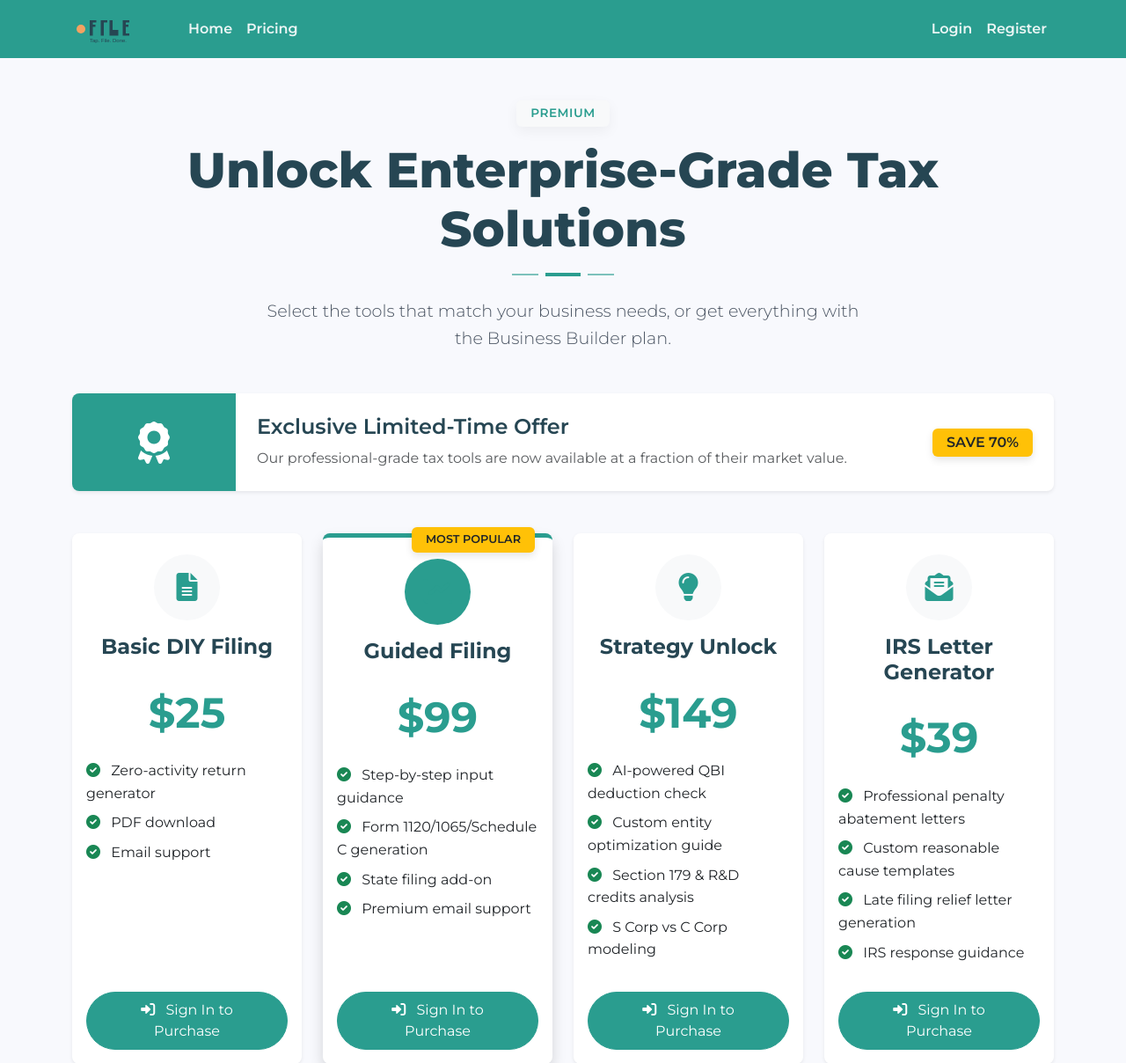
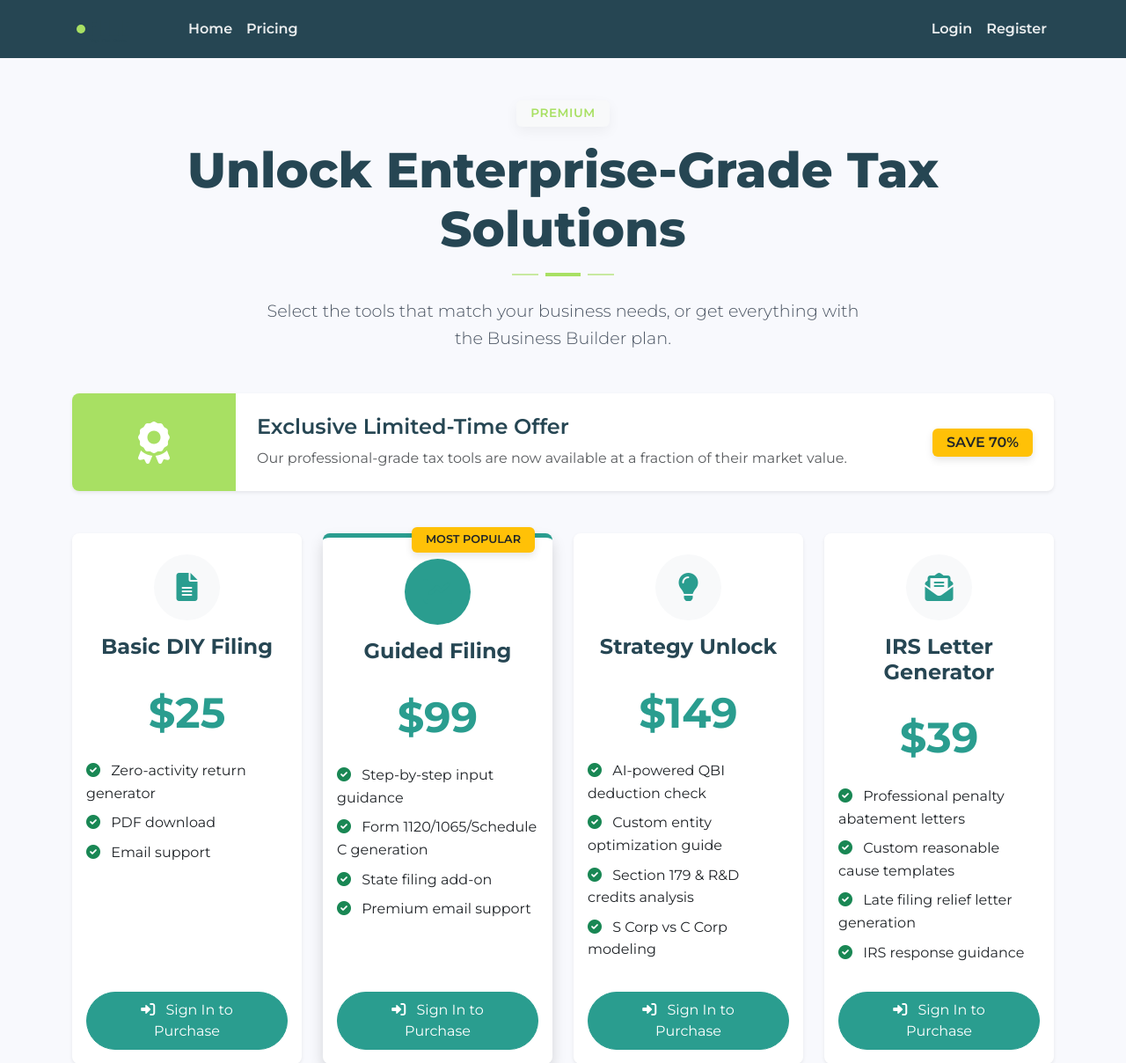
Before and after one commit to oprimenyc/usefylr, a Flask app: page /pricing in a window 1280 px wide. Shown: the top 1208 px of the page at 88% size. Run offline with Flask 3, Linux system fonts and the light colour scheme.

Commit message:
Implement a cohesive visual theme with a fresh green color palette
Updates the color scheme to green, modifies the favicon and logo, and introduces a custom CSS file.

Replit-Commit-Author: Agent
Replit-Commit-Session-Id: a21e5c42-3fee-4533-b659-a8c62e3227fc
Replit-Commit-Screenshot-Url: https://storage.googleapis.com/screenshot-production-us-central1/a28ca967-8f17-4c06-8501-e3cd15f9ef82/5fb01023-a450-485b-902d-ca9258d31411.jpg

```diff
--- /dev/null
+++ b/static/css/custom.css
@@ -0,0 +1,88 @@
+:root {
+  --fylr-green: #A8E063;
+  --fylr-green-dark: #95c757;
+  --fylr-green-light: #b2e478;
+  --fylr-dark: #264653;
+  --fylr-accent: #f4a261;
+}
+
+.bg-fylr-green {
+  background-color: var(--fylr-green) !important;
+}
+
+.text-fylr-green {
+  color: var(--fylr-green) !important;
+}
+
+.btn-fylr-green {
+  background-color: var(--fylr-green);
+  color: white;
+  border-color: var(--fylr-green);
+}
+
+.btn-fylr-green:hover {
+  background-color: var(--fylr-green-dark);
+  border-color: var(--fylr-green-dark);
+  color: white;
+}
+
+.btn-outline-fylr-green {
+  color: var(--fylr-green);
+  border-color: var(--fylr-green);
+}
+
+.btn-outline-fylr-green:hover {
+  background-color: var(--fylr-green);
+  color: white;
+}
+
+.navbar-dark.bg-primary {
+  background-color: var(--fylr-dark) !important;
+}
+
+.nav-item .nav-link:hover {
+  color: var(--fylr-green) !important;
+}
+
+.premium-card {
+  border: none;
+  box-shadow: 0 10px 30px rgba(0, 0, 0, 0.08);
+  transition: all 0.3s ease;
+}
+
+.premium-card:hover {
+  transform: translateY(-5px);
+  box-shadow: 0 15px 35px rgba(0, 0, 0, 0.1);
+}
+
+.badge-premium {
+  background-color: var(--fylr-green);
+  color: white;
+}
+
+.border-fylr {
+  border-color: var(--fylr-green) !important;
+}
+
+/* Price cards highlight */
+.pricing-price {
+  color: var(--fylr-green) !important;
+  font-weight: bold;
+}
+
+.pricing-card.featured {
+  border-top: 5px solid var(--fylr-green) !important;
+  transform: scale(1.05);
+}
+
+/* Custom divider */
+.fylr-divider {
+  width: 80px;
+  height: 4px;
+  background-color: var(--fylr-green);
+  margin: 1.5rem auto;
+}
+
+.fylr-gradient {
+  background: linear-gradient(135deg, var(--fylr-green) 0%, #56c596 100%);
+}
--- a/templates/layout.html
+++ b/templates/layout.html
@@ -6,7 +6,7 @@
     <title>{% block title %}.fylr | Tap. File. Done.{% endblock %}</title>
 
     <!-- Favicon -->
-    <link rel="icon" href="{{ url_for('static', filename='img/favicon.ico') }}" type="image/x-icon">
+    <link rel="icon" href="{{ url_for('static', filename='img/favicon-green.ico') }}" type="image/x-icon">
 
     <!-- Bootstrap CSS -->
     <link href="https://cdn.jsdelivr.net/npm/bootstrap@5.3.0-alpha1/dist/css/bootstrap.min.css" rel="stylesheet">
@@ -19,6 +19,7 @@
 
     <!-- Custom CSS -->
     <link href="{{ url_for('static', filename='css/styles.css') }}" rel="stylesheet">
+    <link href="{{ url_for('static', filename='css/custom.css') }}" rel="stylesheet">
 
     {% block extra_css %}{% endblock %}
 </head>
@@ -27,7 +28,7 @@
     <nav class="navbar navbar-expand-lg navbar-dark bg-primary sticky-top">
         <div class="container">
             <a class="navbar-brand" href="{{ url_for('main.index') }}">
-                <img src="{{ url_for('static', filename='img/fylr-main-logo.svg') }}" alt=".fylr | Tap. File. Done." height="40" class="me-2">
+                <img src="{{ url_for('static', filename='img/fylr-green-logo.svg') }}" alt=".fylr | Tap. File. Done." height="40" class="me-2">
             </a>
             <button class="navbar-toggler" type="button" data-bs-toggle="collapse" data-bs-target="#navbarNav">
                 <span class="navbar-toggler-icon"></span>
--- a/templates/pricing.html
+++ b/templates/pricing.html
@@ -5,12 +5,12 @@
 {% block content %}
 <div class="container py-5">
     <div class="text-center mb-5">
-        <span class="badge bg-light text-primary px-3 py-2 mb-3 d-inline-block" style="font-size: 0.85rem; font-weight: 600; letter-spacing: 0.5px; box-shadow: 0 5px 15px rgba(0,0,0,0.05);">PREMIUM</span>
+        <span class="badge bg-light px-3 py-2 mb-3 d-inline-block" style="font-size: 0.85rem; font-weight: 600; letter-spacing: 0.5px; box-shadow: 0 5px 15px rgba(0,0,0,0.05); color: #A8E063;">PREMIUM</span>
         <h1 class="display-4 mb-3" style="font-family: 'Montserrat', sans-serif; font-weight: 800; color: #264653;">Unlock Enterprise-Grade Tax Solutions</h1>
         <div class="d-flex justify-content-center align-items-center gap-2 mb-4">
-            <div style="height: 2px; width: 30px; background-color: #2a9d8f; opacity: 0.6;"></div>
-            <div style="height: 4px; width: 40px; background-color: #2a9d8f;"></div>
-            <div style="height: 2px; width: 30px; background-color: #2a9d8f; opacity: 0.6;"></div>
+            <div style="height: 2px; width: 30px; background-color: #A8E063; opacity: 0.6;"></div>
+            <div style="height: 4px; width: 40px; background-color: #A8E063;"></div>
+            <div style="height: 2px; width: 30px; background-color: #A8E063; opacity: 0.6;"></div>
         </div>
         <p class="lead mb-5 mx-auto" style="font-family: 'Montserrat', sans-serif; color: #4b5563; max-width: 700px; font-size: 1.2rem;">Select the tools that match your business needs, or get everything with the Business Builder plan.</p>
     </div>
@@ -19,7 +19,7 @@
         <div class="card-body p-0">
             <div class="row g-0">
                 <div class="col-md-2 d-flex align-items-stretch">
-                    <div class="bg-primary d-flex align-items-center justify-content-center text-white py-4 w-100">
+                    <div style="background-color: #A8E063;" class="d-flex align-items-center justify-content-center text-white py-4 w-100">
                         <i class="fas fa-award fa-3x"></i>
                     </div>
                 </div>
```
Also changed, not shown: templates/index.html (+1 -1 lines), static/img/favicon-green.ico (added), static/img/fylr-green-logo.svg (added).
